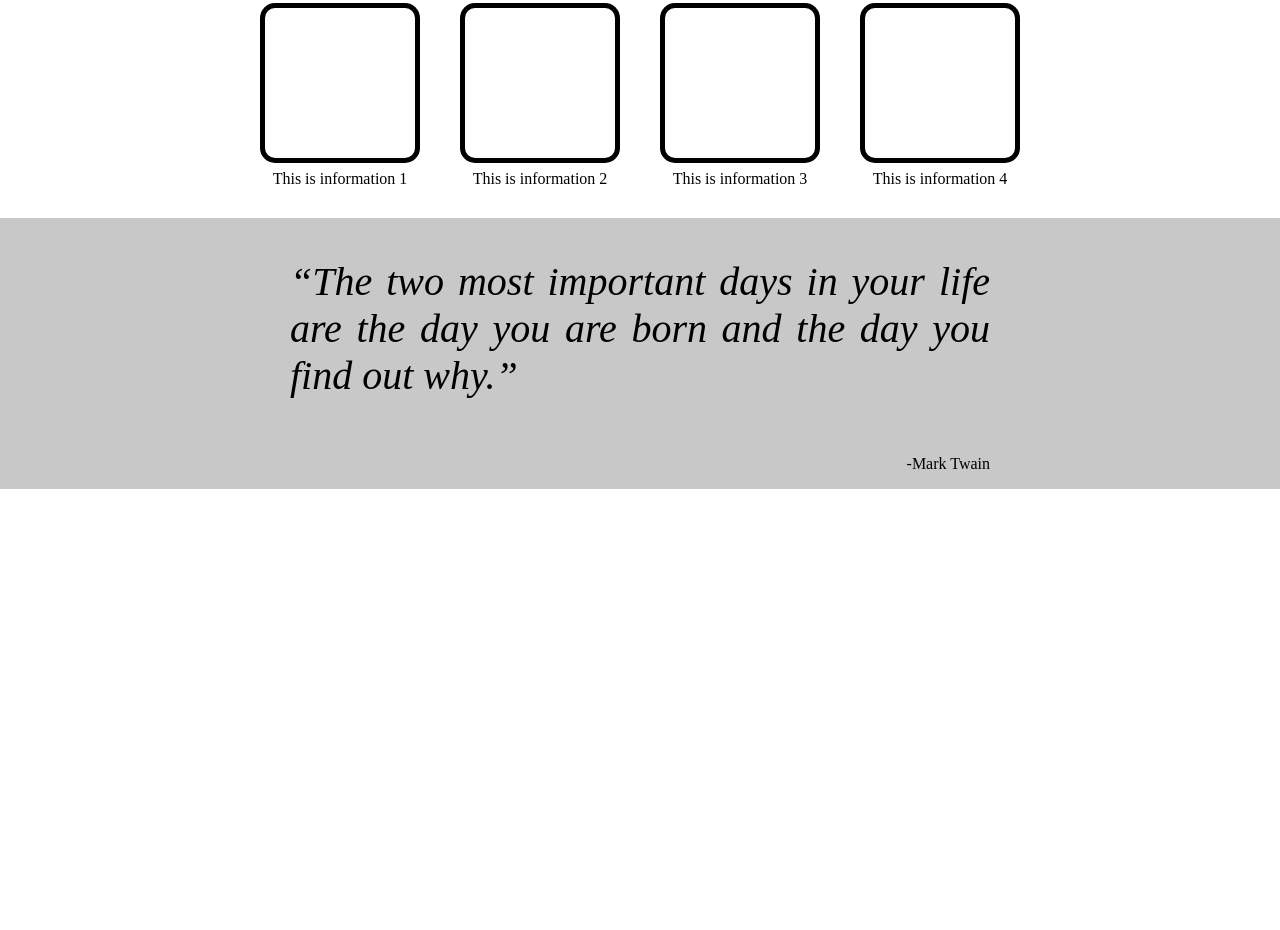
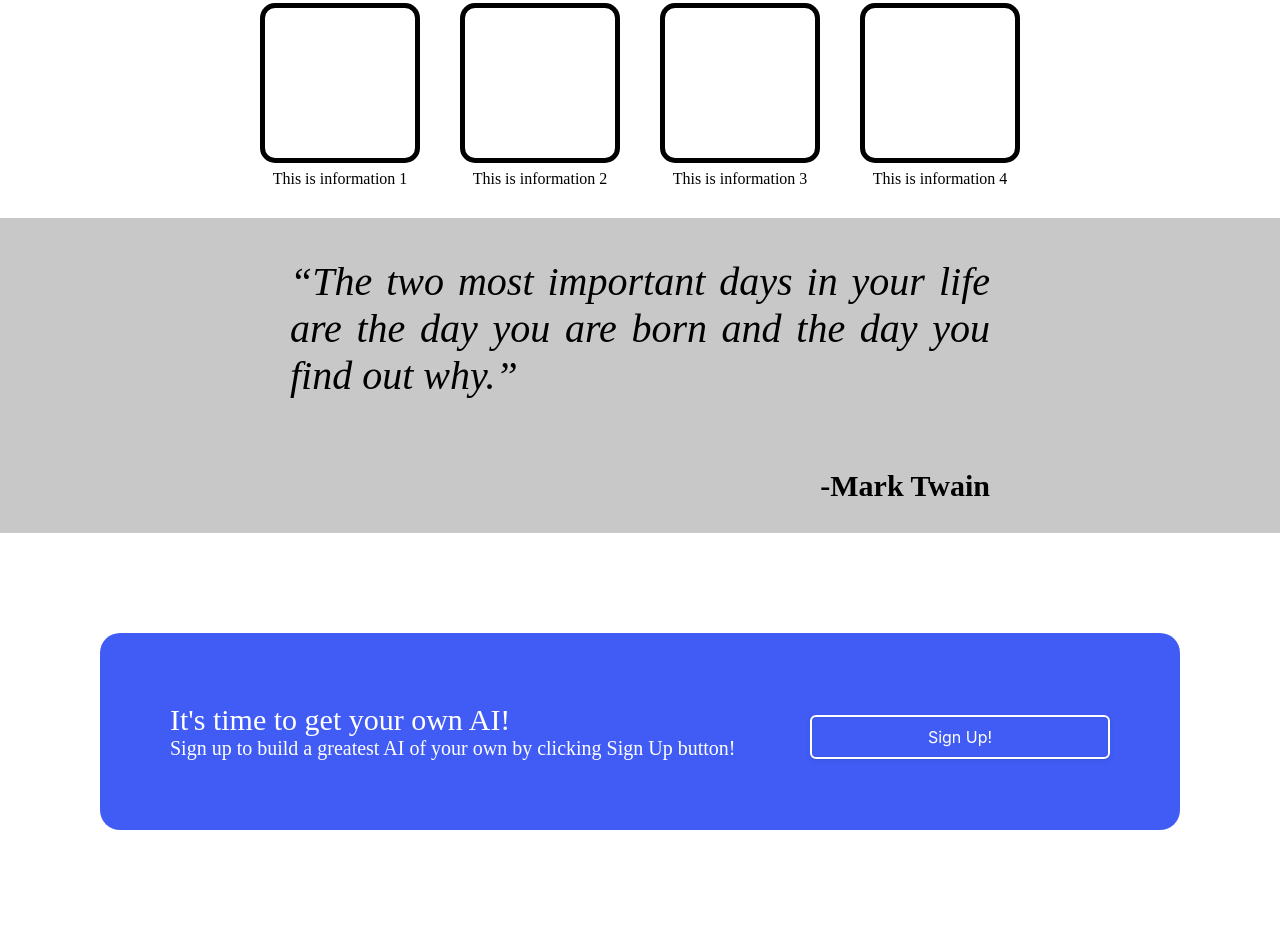
Before and after one commit to Mmmmm2005/landing-page, a plain HTML site: page index.html in a window 1280 px wide. Shown: the part 668-1598 px from the top of the page. Before the commit the page ends 1157 px from the top, so only its background shows below. Drawn offline with Linux system fonts and the light colour scheme.

Commit message:
Finish up banner section

```diff
--- a/index.html
+++ b/index.html
@@ -57,5 +57,16 @@
         <div class="credit"><p>-Mark Twain</p></div>
     </div>
 
+    <div class="mid3">
+            <div class="banner">
+                <div class="bannertext">
+                    <div class="bannertext1">It's time to get your own AI!</div>
+                    <div class="bannertext2">Sign up to build a greatest AI of your own by clicking Sign Up button!</div>
+                </div>
+                <button class="subutton">Sign Up!</button>
+            </div>
+    </div>
+
+
 </body>
 </html>
--- a/styles.css
+++ b/styles.css
@@ -86,6 +86,11 @@ img {
     justify-content: end;
 }
 
+.credit p {
+    font-weight: 600;
+    font-size: 30px;
+}
+
 a.menu {
     text-decoration: none;
     color: black;
@@ -125,6 +130,34 @@ a.menu:hover {
     font-size: 20px;
 }
 
+.mid3 {
+    padding: 100px;
+    display: flex;
+    align-items: center;
+    justify-content: center;
+}
+
+.banner {
+    display: flex;
+    background-color: #405cf5;
+    justify-content: space-between;
+    padding: 70px;
+    border-radius: 20px;
+    width: 1000px;
+}
+
+.bannertext1 {
+    color: #fff;
+    font-size: 30px;
+    font-weight: 400;
+}
+
+.bannertext2 {
+    color: #fff;
+    font-size: 20px;
+    font-weight: 200;
+}
+
 .subutton {
   appearance: button;
   backface-visibility: hidden;
@@ -161,3 +194,8 @@ a.menu:hover {
 .subutton:focus {
   box-shadow: rgba(50, 50, 93, .1) 0 0 0 1px inset, rgba(50, 50, 93, .2) 0 6px 15px 0, rgba(0, 0, 0, .1) 0 2px 2px 0, rgba(50, 151, 211, .3) 0 0 0 4px;
 }
+
+.banner .subutton {
+    width: 300px;
+    border: 2px solid #fff;
+}
```
